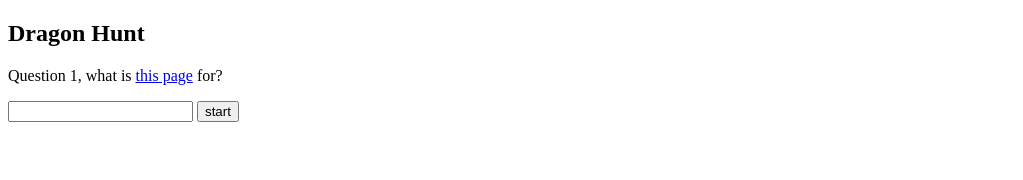
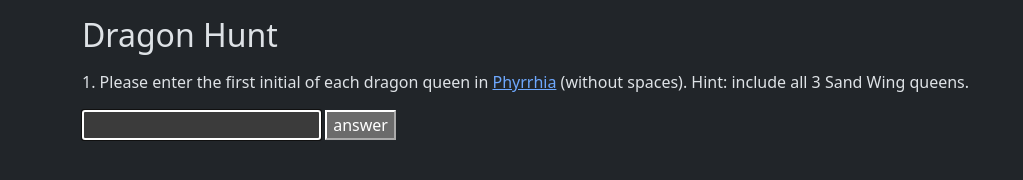
Before and after one commit to carlheymann/dragonhunt, a plain HTML site: page index.html in a window 1280 px wide. Both pictures are taken after a click on the button "start". Shown: the whole page, without its empty margins (0-1023 px from the left). Drawn offline with nearby package versions, Linux system fonts and the light colour scheme.

Commit message:
dragon questions
Change-Id: I2769be55356780ee35a689422e884bc428cc9c99

```diff
--- a/index.html
+++ b/index.html
@@ -1,66 +1,133 @@
 <!DOCTYPE html>
-<html lang="en">
+<html lang="en" data-bs-theme="dark">
 
 <head>
     <meta charset="UTF-8">
     <title>Dragon Hunt</title>
+    <meta name="viewport" content="width=device-width, initial-scale=1">
+    <link href="https://cdn.jsdelivr.net/npm/bootstrap@5.3.8/dist/css/bootstrap.min.css" rel="stylesheet" integrity="sha384-sRIl4kxILFvY47J16cr9ZwB07vP4J8+LH7qKQnuqkuIAvNWLzeN8tE5YBujZqJLB" crossorigin="anonymous">
 </head>
 
 <body>
 
-    <h2>Dragon Hunt</h2>
+    <div class="container my-3">
 
-    <p id="prompt">Get ready...</p>
+      <h2>Dragon Hunt</h2>
 
-    <input id="answer" type="text" hidden="true"/>
+      <div id="prompt" class="d-block my-3">Welcome to your dragon-themed online scavenger hunt.</div>
 
-    <button id="button" onclick="clicked()">start</button>
+      <div class="d-block my-3">
+        <input id="answer" type="text" hidden/>
+        <select id="multi_ans" hidden></select>
+        <button id="button1" onclick="clicked()">start</button>
+      </div>
+      <div id="message" class="d-block my-3"/>
 
-    <p id="message"/>
+    </div>
 
     <script>
 
 const quizData = [
-  { question: "Question 1, what is <a href='https://en.wikipedia.org/wiki/Doughnut' target='_blank'>this page</a> for?",
-    correct: ["donut","donuts","doughnut","doughnuts"] },
-  { question: "Question 2", correct: ["answer2"] }
+  { question: "Please enter the first initial of each dragon queen in <a href='https://tuibooks.com/wings-of-fire/the-world/' target='_blank'>Phyrrhia</a> (without spaces). Hint: include all 3 Sand Wing queens.",
+    type: "text-alpha",
+    //correct: ["mcdbbbsg"] },
+    correct:   ["bbbcdgms"] },
+  { question: "Watch <a href='' target='_blank'>this video</a>; What ability did primates evolve to detect camoflaged snakes?",
+    type: "multi",
+    options: ["choose...", "spidey sense", "seeing color and in 3 dimensions", "keen sense of smell", "ability to feel nausea"],
+    correct: ["seeing color and in 3 dimensions"] },
+  { question: "Watch <a href='https://youtu.be/x-qsWTPul9Y?si=tJAMLwjCXxHPQb8L' target='_blank'>this video</a>; Legends of Dragons with jeweled costs may have been inspired by calcite crystals in fossils such as the ___?",
+    type: "text",
+    correct: ["sivatherium", "sivatherium fossil"] },
+  { question: "Watch <a href='https://youtu.be/Qo0kKk8loGQ?si=NBTRLzPornwebNZB' target='_blank'>this video</a>; A real name for a family of lizards is the ___ family.",
+    type: "text",
+    correct: ["draco"] },
+  { question: "According to <a href='' target='_blank'>this</a>, who is a giant serpentine creature who resided in Duat?",
+    type: "text",
+    correct: ["apep", "apophis", "apep or apophis", "apep/apophis"] },
+  { question: "According to <a href='https://share.google/Y7IP973tdPHVp6h0p' target='_blank'>this</a>, what is the name of the Chaldean dragon?",
+    type: "text",
+    correct: ["tiamat"] }
 ];
 
 let currentIndex = -1;
+let next_q_state = true;
+
+const message = document.getElementById("message");
+const p_prompt = document.getElementById("prompt");
+const ans = document.getElementById("answer");
+const multi_ans = document.getElementById("multi_ans");
+const b_button = document.getElementById("button1");
+
+b_button.focus();
+
+ans.addEventListener("keyup", function(event) {
+  if (event.key === "Enter") {
+    b_button.click();
+  }
+});
+
+function render_q() {
+  let message = document.getElementById("message");
+  let p_prompt = document.getElementById("prompt");
+  let ans = document.getElementById("answer");
+  let multi_ans = document.getElementById("multi_ans");
+  let q = quizData[currentIndex];
+  message.innerHTML = "";
+  ans.value = "";
+  p_prompt.innerHTML = (currentIndex + 1).toString() + ". " + q.question;
+  if (q.type == "multi") {
+    multi_ans.innerHTML = ""
+    q.options.forEach(item => {
+        const newOption = new Option(item, item);
+        multi_ans.appendChild(newOption);
+    });
+    ans.hidden = true;
+    multi_ans.hidden = false;
+    multi_ans.focus();
+  } else {
+    multi_ans.hidden = true;
+    ans.hidden = false;
+    ans.focus();
+  }
+}
 
 // This function runs when the button is clicked
 function clicked() {
-  let message = document.getElementById("message")
-  let p_prompt = document.getElementById("prompt")
-  let ans = document.getElementById("answer")
-  let button = document.getElementById("button")
-  if (currentIndex == -1) {
+  if (next_q_state) {
     currentIndex++;
-    let q = quizData[currentIndex];
-    p_prompt.innerHTML = q.question;
     //p_prompt.style.color = "blue";
-    ans.hidden = false;
+    b_button.innerHTML = "answer";
+    render_q();
+    next_q_state = false;
   } else if (currentIndex < quizData.length) {
     let q = quizData[currentIndex];
-    if (q.correct.includes(ans.value.toLowerCase())) {
-      message.innerText = "Yes!";
-      currentIndex++;
-      if (currentIndex == quizData.length) {
-        p_prompt.innerHTML = "All done.";
-        ans.hidden = true;
-        button.hidden = true;
+    let ans_txt = q.type == "multi" ? multi_ans.value : ans.value.trim().toLowerCase();
+    if (q.type.includes("-alpha")) {
+      ans_txt = ans_txt.split('').sort().join('');
+    }
+    if (q.correct.includes(ans_txt)) {
+      if (currentIndex == quizData.length - 1) {
+        message.innerText = "Quiz complete. You are a dragon fanatic, well done!";
+        b_button.hidden = true;
         return;
       }
-      q = quizData[currentIndex];
-      p_prompt.innerText = q.question;
-      ans.value = "";
+      message.innerText = "Yes!";
+      next_q_state = true;
+      b_button.innerHTML = "next question";
+      b_button.focus();
     } else {
       message.innerText = "Nope";
+      if (q.type == "multi") {
+        multi_ans.focus();
+      } else {
+        ans.focus();
+      }
     }
   }
 }
 
     </script>
-
+    <script src="https://cdn.jsdelivr.net/npm/bootstrap@5.3.8/dist/js/bootstrap.min.js" integrity="sha384-G/EV+4j2dNv+tEPo3++6LCgdCROaejBqfUeNjuKAiuXbjrxilcCdDz6ZAVfHWe1Y" crossorigin="anonymous"></script>
 </body>
 </html>
```
